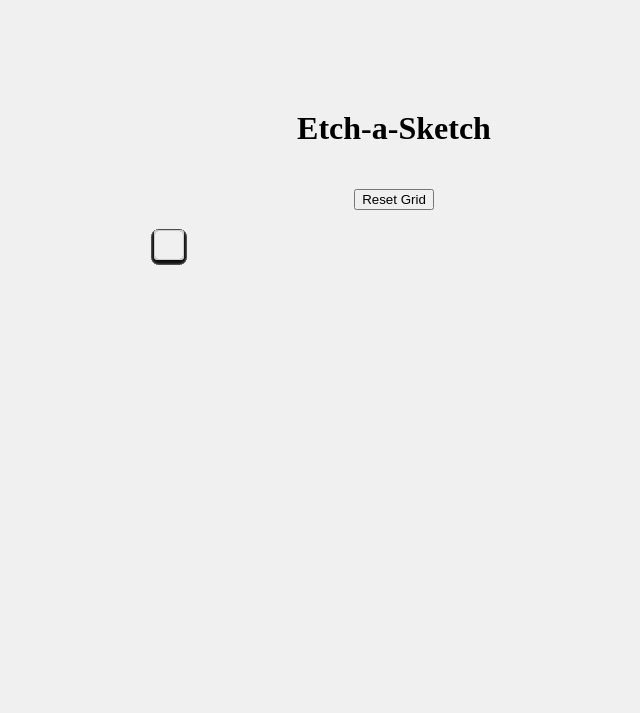
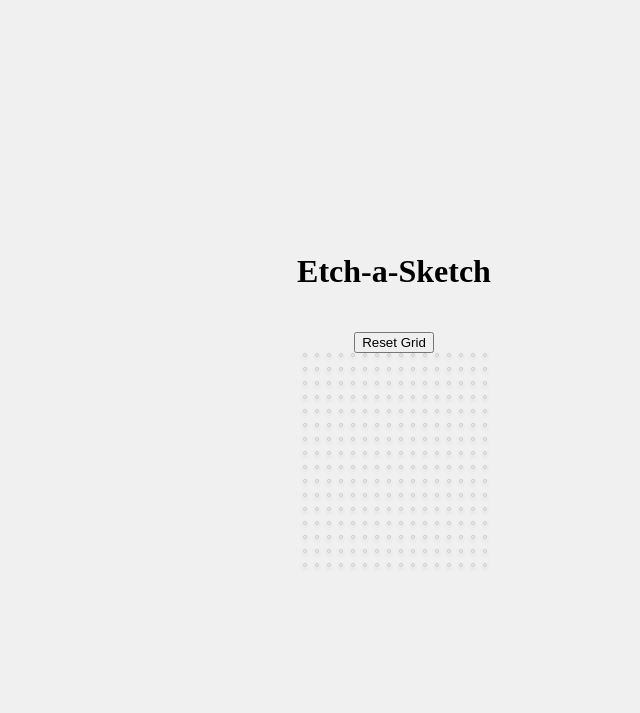
Before and after one commit to Sshahryar/odin-EtchASketch, a plain HTML site: page index.html in a window 1280 px wide. Shown: the whole page, without its empty margins (246-886 px from the left). Drawn offline with Linux system fonts and the light colour scheme.

Commit message:
Update styles.css

```diff
--- a/styles.css
+++ b/styles.css
@@ -13,23 +13,22 @@ h1 {
 }
 
 #container {
-  width: 480px;
-  height: 480px;
   display: grid;
-  grid-gap: 2px;
-  margin-top: 20px;
+  grid-template-columns: repeat(auto-fill, minmax(30px, 1fr));
+  grid-gap: 10px;
+  max-width: 960px;
 }
 
 .square {
-  width: calc((480px - 2px * 15) / 16);
-  height: calc((480px - 2px * 15) / 16);
+  width: 100%;
+  height: 0;
+  padding-bottom: 100%;
   border-radius: 4px;
   border: 1px solid #ccc;
   transition: background-color 0.3s ease, transform 0.3s ease;
   box-shadow: 0 2px 4px rgba(0, 0, 0, 0.1);
-  position: fixed;
 }
 
-#resetButton {
+button {
   margin-top: 20px;
 }
```
